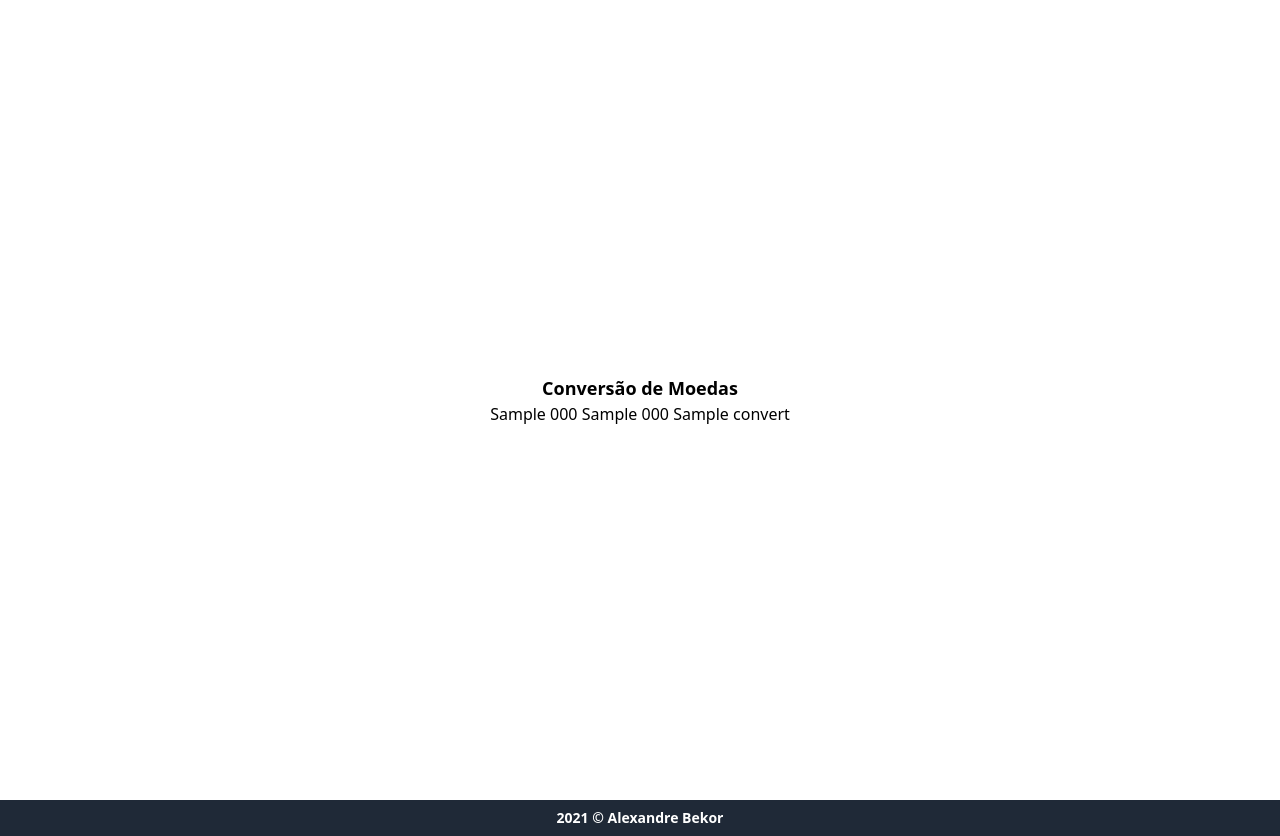
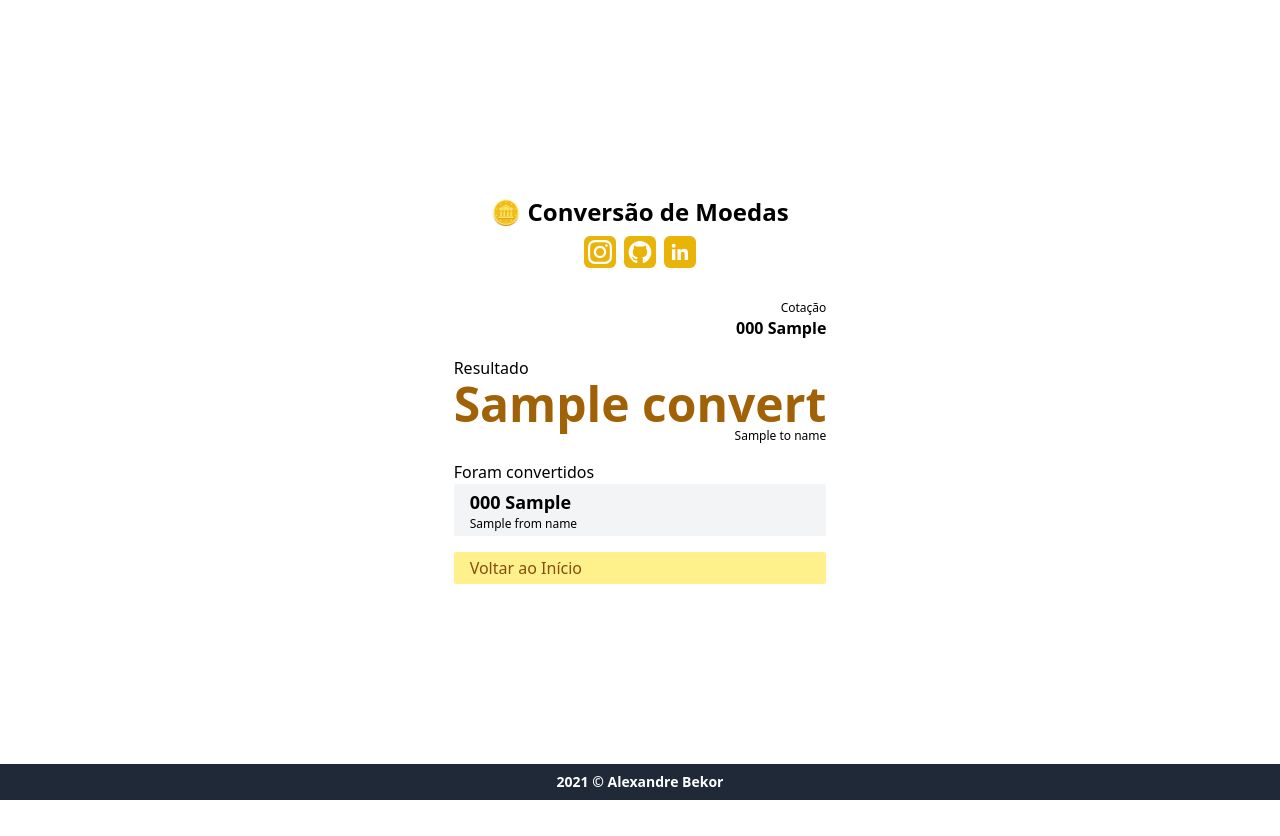
Before and after one commit to ojoaoalexandre/convert-money-site, a Node server app: template views/quotation.ejs in a window 1280 px wide. After the commit the page ends 800 px from the top, so only its background shows below. Run offline with Node 20, Linux system fonts and the light colour scheme; the template is opened without the code that fills it: most values are stand-ins (such as "Sample title", 1, 10 or a date in 2020).

Commit message:
quotation page

```diff
--- a/public/app.css
+++ b/public/app.css
@@ -525,8 +525,16 @@ Ensure the default browser behavior of the `hidden` attribute.
   flex-direction: column;
 }
 
+.items-end {
+  align-items: flex-end;
+}
+
 .items-center {
   align-items: center;
+}
+
+.justify-end {
+  justify-content: flex-end;
 }
 
 .justify-center {
@@ -623,6 +631,11 @@ Ensure the default browser behavior of the `hidden` attribute.
   background-color: rgb(234 179 8 / var(--tw-bg-opacity));
 }
 
+.bg-gray-100 {
+  --tw-bg-opacity: 1;
+  background-color: rgb(243 244 246 / var(--tw-bg-opacity));
+}
+
 .p-4 {
   padding: 1rem;
 }
@@ -664,6 +677,14 @@ Ensure the default browser behavior of the `hidden` attribute.
   text-align: center;
 }
 
+.text-right {
+  text-align: right;
+}
+
+.align-super {
+  vertical-align: super;
+}
+
 .text-lg {
   font-size: 1.125rem;
   line-height: 1.75rem;
@@ -682,6 +703,26 @@ Ensure the default browser behavior of the `hidden` attribute.
 .text-sm {
   font-size: 0.875rem;
   line-height: 1.25rem;
+}
+
+.text-3xl {
+  font-size: 1.875rem;
+  line-height: 2.25rem;
+}
+
+.text-5xl {
+  font-size: 3rem;
+  line-height: 1;
+}
+
+.text-xl {
+  font-size: 1.25rem;
+  line-height: 1.75rem;
+}
+
+.text-4xl {
+  font-size: 2.25rem;
+  line-height: 2.5rem;
 }
 
 .font-bold {
--- a/routes/pages.js
+++ b/routes/pages.js
@@ -7,11 +7,11 @@ router.get('/', async (req, res, next) => {
     const { list } = await getListCurrency()
     router.get('/', controller.home.bind(null, list))
     router.get('/filter', controller.filter.bind(null, list))
+    router.get('/q', controller.quotation.bind(null, list))
     next()
 })
 
 router.get('/getQuotation', controller.queryQuotation)
-router.get('/q', controller.quotation)
 router.get('/teste', controller.teste)
 
 module.exports = router
--- a/views/quotation.ejs
+++ b/views/quotation.ejs
@@ -1,13 +1,44 @@
 <%- include('./template/header'); %>
-<main class="flex flex-col min-h-screen justify-center">
+<main class="flex flex-grow items-center justify-center">
   <section class="flex flex-col px-4">
-    <div class="flex flex-col items-center">
-      <header>
-        <h1 class="font-bold text-lg">Conversão de Moedas</h1>
-      </header>
-      <div>
-        <%= toValue %> <%= toCode %> <%= fromValue %> <%= fromCode %> <%=
-        convert %>
+    <div class="flex flex-col items-center gap-4">
+      <%- include('./template/social'); %>
+      <div class="flex flex-col gap-4">
+        <% if(!error){ %>
+        <div class="flex flex-col items-end">
+          <p class="text-xs">Cotação</p>
+          <p class="font-bold"><%= toCode %> <%= toValue %></p>
+        </div>
+        <div>
+          <p>Resultado</p>
+          <p class="text-5xl font-bold text-yellow-700"><%= convert %></p>
+          <p class="text-right text-xs"><%= toName %></p>
+        </div>
+        <div>
+          <p>Foram convertidos</p>
+          <div class="bg-gray-100 rounded-sm px-4 py-1">
+            <p class="font-bold text-lg"><%= fromCode %> <%= fromValue %></p>
+            <p class="text-xs"><%= fromName %></p>
+          </div>
+        </div>
+        <% } else {%>
+        <div class="flex flex-col gap-2 text-center">
+          <p class="text-5xl">💸</p>
+          <p class="text-xl font-semibold"><%= error %></p>
+        </div>
+        <% } %>
+        <a
+          href="/"
+          class="
+            py-1
+            px-4
+            bg-yellow-200
+            text-yellow-800
+            rounded-sm
+            hover:bg-yellow-400
+          "
+          >Voltar ao Início</a
+        >
       </div>
     </div>
   </section>
--- /dev/null
+++ b/views/template/social.ejs
@@ -0,0 +1,57 @@
+<header class="flex flex-col py-4 gap-2">
+  <h1 class="text-2xl gap-2">
+    <span>🪙</span>
+    <span class="font-bold">Conversão de Moedas</span>
+  </h1>
+  <section class="flex gap-2 sm:justify-center">
+    <div class="flex">
+      <a
+        href="https://www.instagram.com/alexandrebekor"
+        class="bg-yellow-500 p-1 rounded-md"
+      >
+        <svg
+          xmlns="http://www.w3.org/2000/svg"
+          class="h-6 w-6"
+          viewBox="0 0 24 24"
+        >
+          <path
+            fill="#fff"
+            d="M12 2.163c3.204 0 3.584.012 4.85.07 3.252.148 4.771 1.691 4.919 4.919.058 1.265.069 1.645.069 4.849 0 3.205-.012 3.584-.069 4.849-.149 3.225-1.664 4.771-4.919 4.919-1.266.058-1.644.07-4.85.07-3.204 0-3.584-.012-4.849-.07-3.26-.149-4.771-1.699-4.919-4.92-.058-1.265-.07-1.644-.07-4.849 0-3.204.013-3.583.07-4.849.149-3.227 1.664-4.771 4.919-4.919 1.266-.057 1.645-.069 4.849-.069zm0-2.163c-3.259 0-3.667.014-4.947.072-4.358.2-6.78 2.618-6.98 6.98-.059 1.281-.073 1.689-.073 4.948 0 3.259.014 3.668.072 4.948.2 4.358 2.618 6.78 6.98 6.98 1.281.058 1.689.072 4.948.072 3.259 0 3.668-.014 4.948-.072 4.354-.2 6.782-2.618 6.979-6.98.059-1.28.073-1.689.073-4.948 0-3.259-.014-3.667-.072-4.947-.196-4.354-2.617-6.78-6.979-6.98-1.281-.059-1.69-.073-4.949-.073zm0 5.838c-3.403 0-6.162 2.759-6.162 6.162s2.759 6.163 6.162 6.163 6.162-2.759 6.162-6.163c0-3.403-2.759-6.162-6.162-6.162zm0 10.162c-2.209 0-4-1.79-4-4 0-2.209 1.791-4 4-4s4 1.791 4 4c0 2.21-1.791 4-4 4zm6.406-11.845c-.796 0-1.441.645-1.441 1.44s.645 1.44 1.441 1.44c.795 0 1.439-.645 1.439-1.44s-.644-1.44-1.439-1.44z"
+          ></path>
+        </svg>
+      </a>
+    </div>
+    <div class="flex">
+      <a
+        href="https://github.com/alexandrebekor"
+        class="bg-yellow-500 p-1 rounded-md"
+      >
+        <svg viewBox="0 0 128 128" class="h-6 w-6">
+          <g fill="#FFF">
+            <path
+              fill-rule="evenodd"
+              clip-rule="evenodd"
+              d="M64 5.103c-33.347 0-60.388 27.035-60.388 60.388 0 26.682 17.303 49.317 41.297 57.303 3.017.56 4.125-1.31 4.125-2.905 0-1.44-.056-6.197-.082-11.243-16.8 3.653-20.345-7.125-20.345-7.125-2.747-6.98-6.705-8.836-6.705-8.836-5.48-3.748.413-3.67.413-3.67 6.063.425 9.257 6.223 9.257 6.223 5.386 9.23 14.127 6.562 17.573 5.02.542-3.903 2.107-6.568 3.834-8.076-13.413-1.525-27.514-6.704-27.514-29.843 0-6.593 2.36-11.98 6.223-16.21-.628-1.52-2.695-7.662.584-15.98 0 0 5.07-1.623 16.61 6.19C53.7 35 58.867 34.327 64 34.304c5.13.023 10.3.694 15.127 2.033 11.526-7.813 16.59-6.19 16.59-6.19 3.287 8.317 1.22 14.46.593 15.98 3.872 4.23 6.215 9.617 6.215 16.21 0 23.194-14.127 28.3-27.574 29.796 2.167 1.874 4.097 5.55 4.097 11.183 0 8.08-.07 14.583-.07 16.572 0 1.607 1.088 3.49 4.148 2.897 23.98-7.994 41.263-30.622 41.263-57.294C124.388 32.14 97.35 5.104 64 5.104z"
+            ></path>
+            <path
+              d="M26.484 91.806c-.133.3-.605.39-1.035.185-.44-.196-.685-.605-.543-.906.13-.31.603-.395 1.04-.188.44.197.69.61.537.91zm2.446 2.729c-.287.267-.85.143-1.232-.28-.396-.42-.47-.983-.177-1.254.298-.266.844-.14 1.24.28.394.426.472.984.17 1.255zM31.312 98.012c-.37.258-.976.017-1.35-.52-.37-.538-.37-1.183.01-1.44.373-.258.97-.025 1.35.507.368.545.368 1.19-.01 1.452zm3.261 3.361c-.33.365-1.036.267-1.552-.23-.527-.487-.674-1.18-.343-1.544.336-.366 1.045-.264 1.564.23.527.486.686 1.18.333 1.543zm4.5 1.951c-.147.473-.825.688-1.51.486-.683-.207-1.13-.76-.99-1.238.14-.477.823-.7 1.512-.485.683.206 1.13.756.988 1.237zm4.943.361c.017.498-.563.91-1.28.92-.723.017-1.308-.387-1.315-.877 0-.503.568-.91 1.29-.924.717-.013 1.306.387 1.306.88zm4.598-.782c.086.485-.413.984-1.126 1.117-.7.13-1.35-.172-1.44-.653-.086-.498.422-.997 1.122-1.126.714-.123 1.354.17 1.444.663zm0 0"
+            ></path>
+          </g>
+        </svg>
+      </a>
+    </div>
+    <div class="flex">
+      <a
+        href="https://www.linkedin.com/in/joaovitoralexandre"
+        class="bg-yellow-500 p-1 rounded-md"
+      >
+        <svg viewBox="0 0 128 128" class="h-6 w-6">
+          <path
+            fill="#fff"
+            d="M21.06 48.73h18.11V107H21.06zm9.06-29a10.5 10.5 0 11-10.5 10.49 10.5 10.5 0 0110.5-10.49M50.53 48.73h17.36v8h.24c2.42-4.58 8.32-9.41 17.13-9.41C103.6 47.28 107 59.35 107 75v32H88.89V78.65c0-6.75-.12-15.44-9.41-15.44s-10.87 7.36-10.87 15V107H50.53z"
+          ></path>
+        </svg>
+      </a>
+    </div>
+  </section>
+</header>
```
Also changed, not shown: controllers/pages.js (+8 -2 lines), views/home.ejs (+2 -24 lines).
